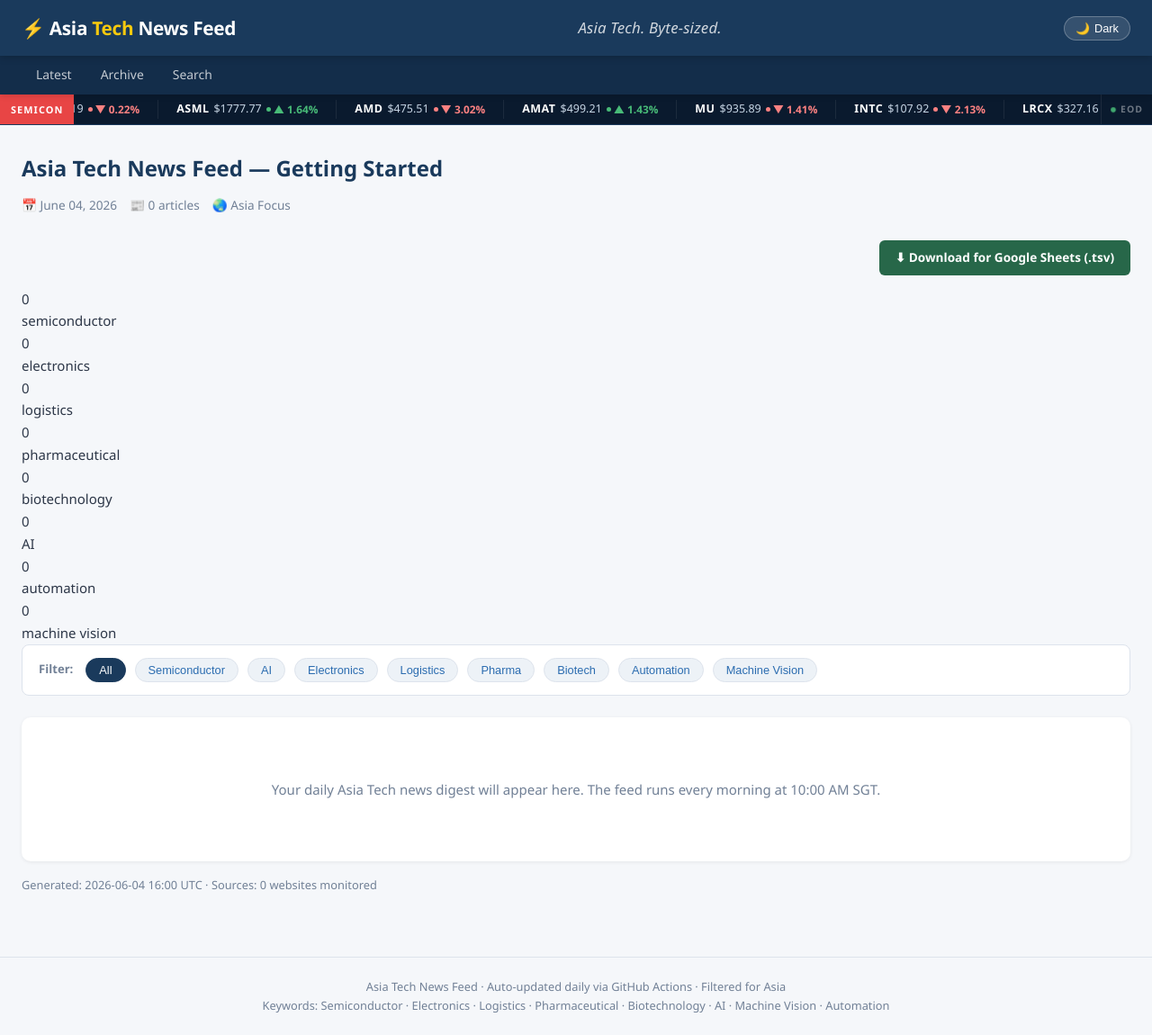
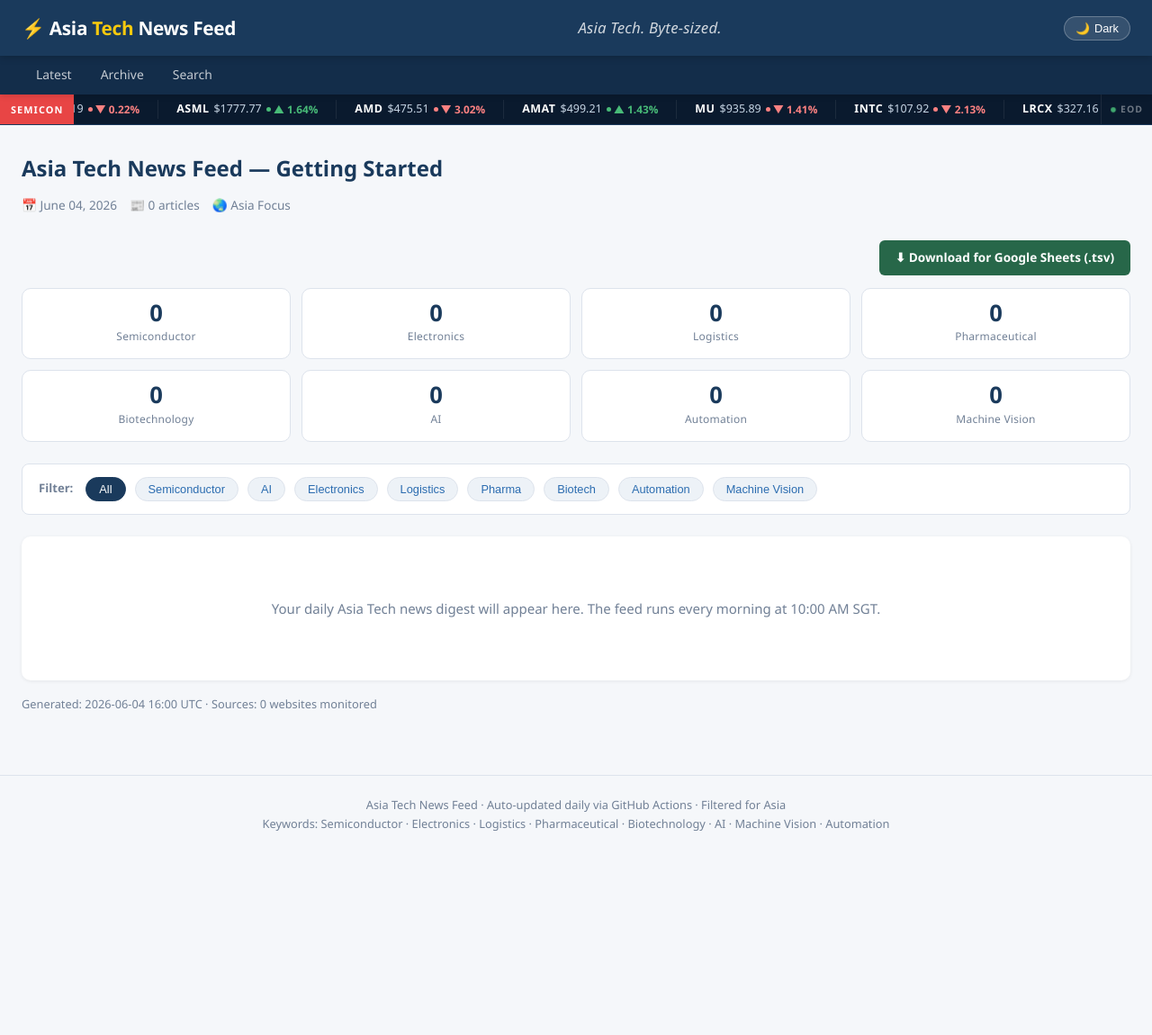
Before and after one commit to asiatechfeed/Asia-Tech-Feed, a Jekyll site: the page built from _posts/2026-06-05-welcome.md, in a window 1280 px wide and 1150 px high. Shown: the whole window at 90% size. Built offline with Jekyll 4.4.1, drawn with Linux system fonts in a browser that asks for light colours.

Commit message:
Update style.css

```diff
--- a/assets/css/style.css
+++ b/assets/css/style.css
@@ -242,6 +242,39 @@ html.dark .pagination a, html.dark .pagination span { color: #7eb8f7; }
 .btn-link:hover { background: #c0392b; }
 
 /* SUMMARY BAR */
+.summary-bar {
+  display: grid;
+  grid-template-columns: repeat(4, 1fr);
+  gap: 12px;
+  margin-bottom: 24px;
+}
+
+.stat-card {
+  background: var(--card-bg);
+  border: 1px solid var(--border);
+  border-radius: 10px;
+  padding: 14px 12px;
+  text-align: center;
+  display: flex;
+  flex-direction: column;
+  align-items: center;
+  gap: 4px;
+}
+
+.stat-card .num {
+  font-size: 1.6rem;
+  font-weight: 700;
+  color: var(--primary);
+  line-height: 1;
+}
+
+.stat-card .lbl {
+  font-size: 0.75rem;
+  color: var(--muted);
+  text-transform: capitalize;
+  letter-spacing: 0.02em;
+}
+
 /* TOP STORY CARD */
 .top-story-card {
   background: var(--card-bg);
```
